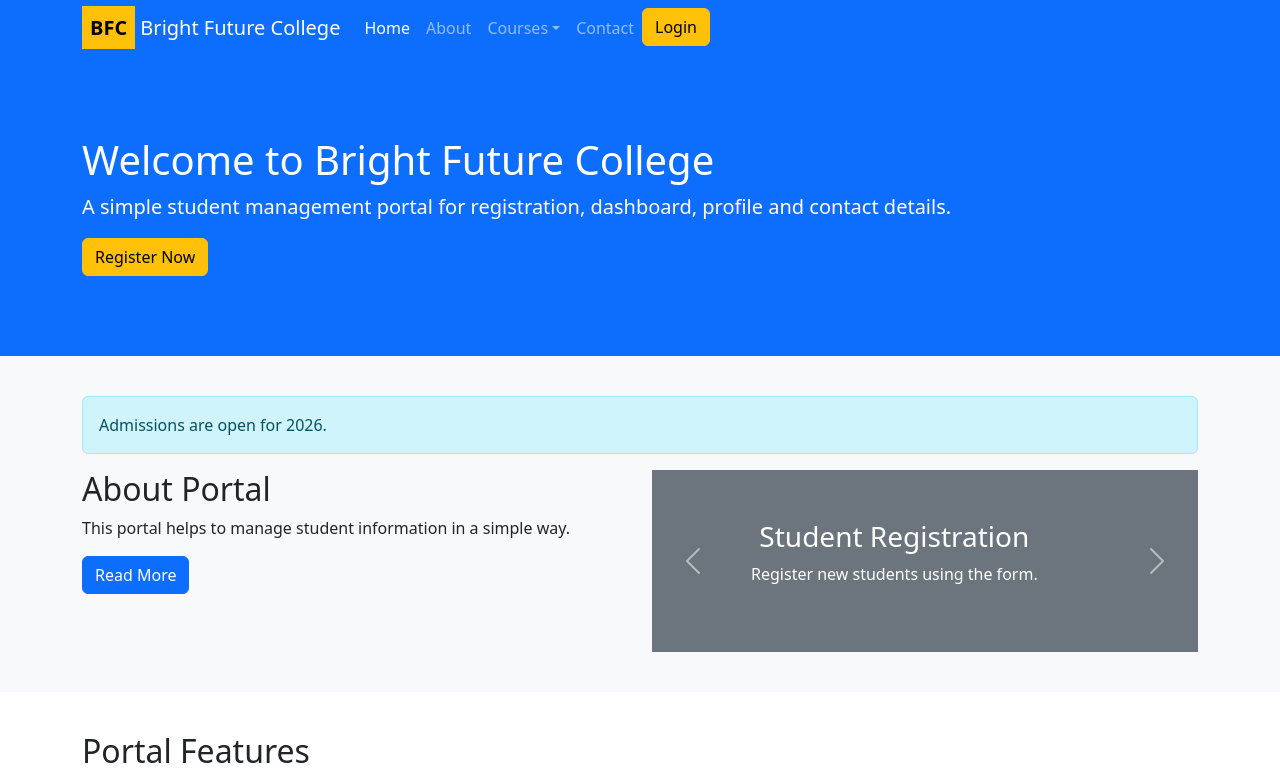
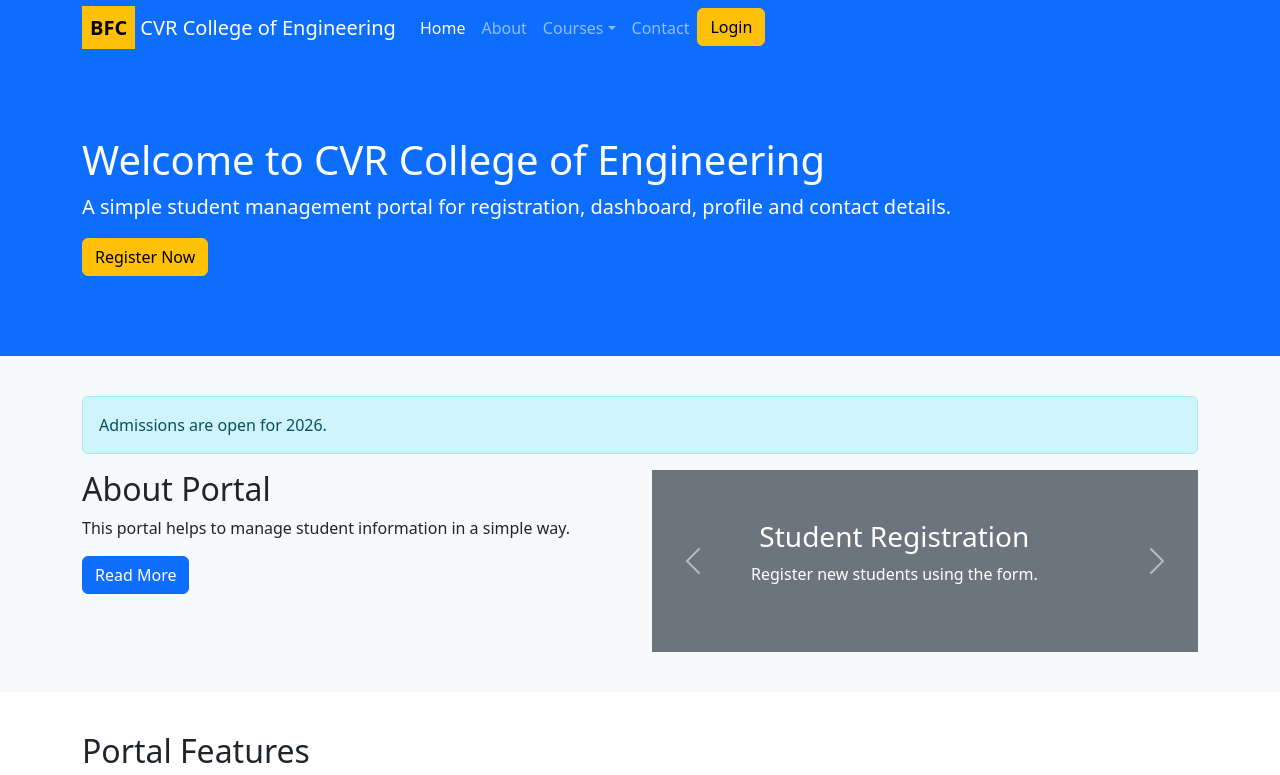
Before and after one commit to SamhithReddy14/FSD-TRAINING, a plain HTML site: page student-portal/index.html in a window 1280 px wide. Shown: the top 775 px of the page. Drawn offline with nearby package versions, Linux system fonts and the light colour scheme.

Commit message:
Initial Commit

```diff
--- a/student-portal/index.html
+++ b/student-portal/index.html
@@ -10,7 +10,7 @@
 <body>
   <nav class="navbar navbar-expand-lg navbar-dark bg-primary">
     <div class="container">
-      <a class="navbar-brand" href="index.html"><span class="logo">BFC</span> Bright Future College</a>
+      <a class="navbar-brand" href="index.html"><span class="logo">BFC</span> CVR College of Engineering</a>
       <button class="navbar-toggler" type="button" data-bs-toggle="collapse" data-bs-target="#menu">
         <span class="navbar-toggler-icon"></span>
       </button>
@@ -35,7 +35,7 @@
 
   <header class="hero">
     <div class="container">
-      <h1>Welcome to Bright Future College</h1>
+      <h1>Welcome to CVR College of Engineering</h1>
       <p class="lead">A simple student management portal for registration, dashboard, profile and contact details.</p>
       <a href="registration.html" class="btn btn-warning">Register Now</a>
     </div>
```
